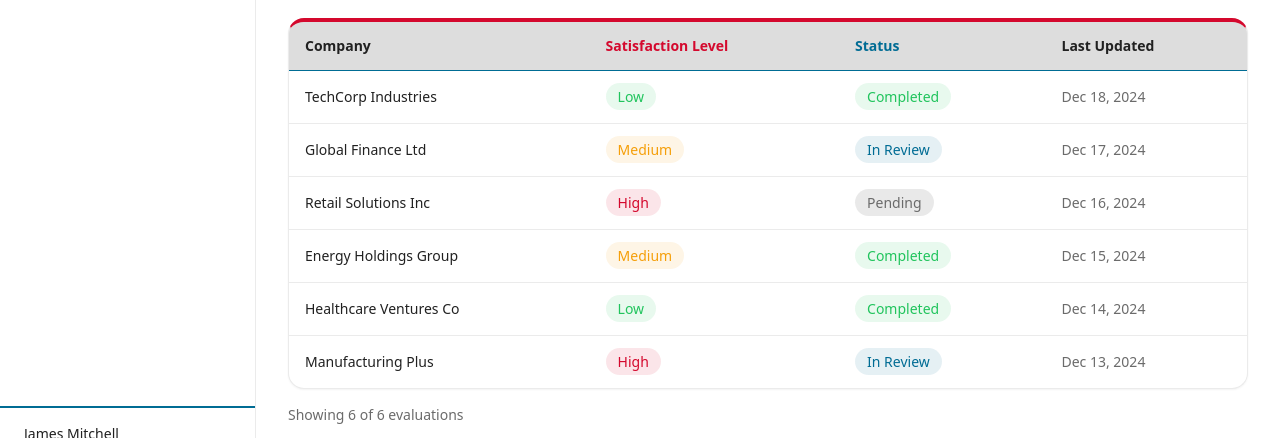
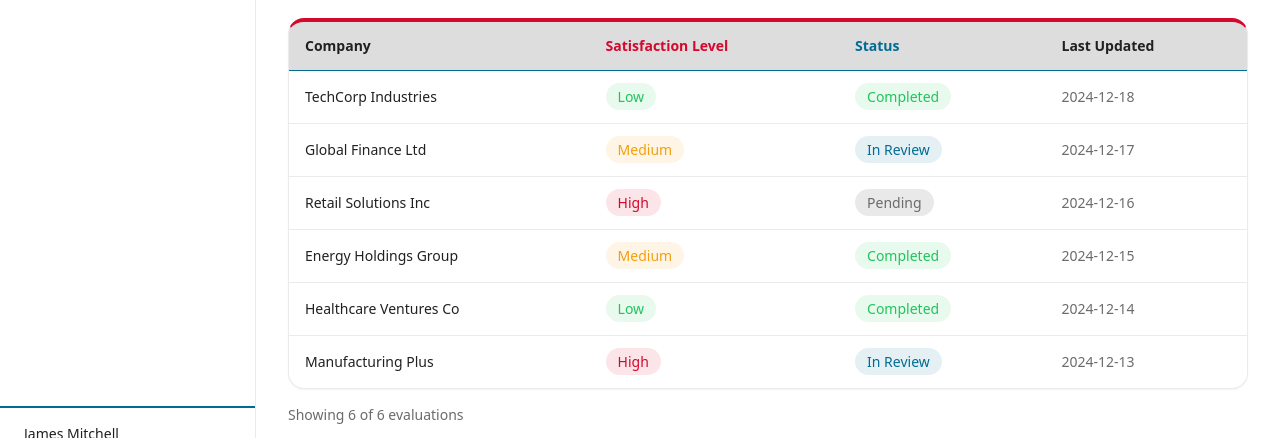
Before and after one commit to chakripulipaka/acquisition-frontend, a Next.js app: page / in a window 1280 px wide. Shown: the part 300-738 px from the top of the page. Built offline with nearby package versions, Linux system fonts and the light colour scheme.

Commit message:
fix: resolve hydration mismatch with date formatting\n\nUse static string format for consistent date rendering.

```diff
--- a/app/page.tsx
+++ b/app/page.tsx
@@ -178,11 +178,7 @@ export default function Page() {
                             </span>
                           </TableCell>
                           <TableCell className="text-muted-foreground text-sm">
-                            {new Date(item.lastUpdated).toLocaleDateString('en-US', {
-                              year: 'numeric',
-                              month: 'short',
-                              day: 'numeric',
-                            })}
+                            {item.lastUpdated}
                           </TableCell>
                         </TableRow>
                       ))
```
